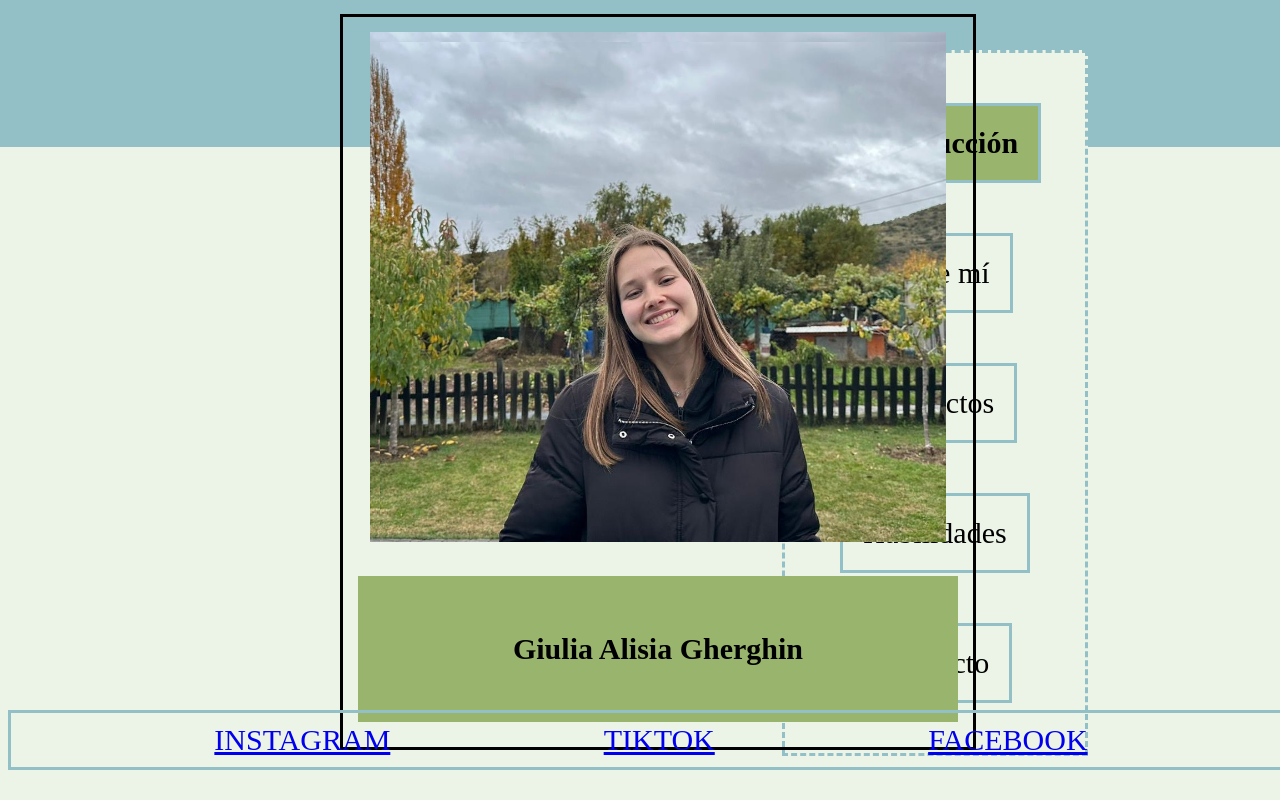
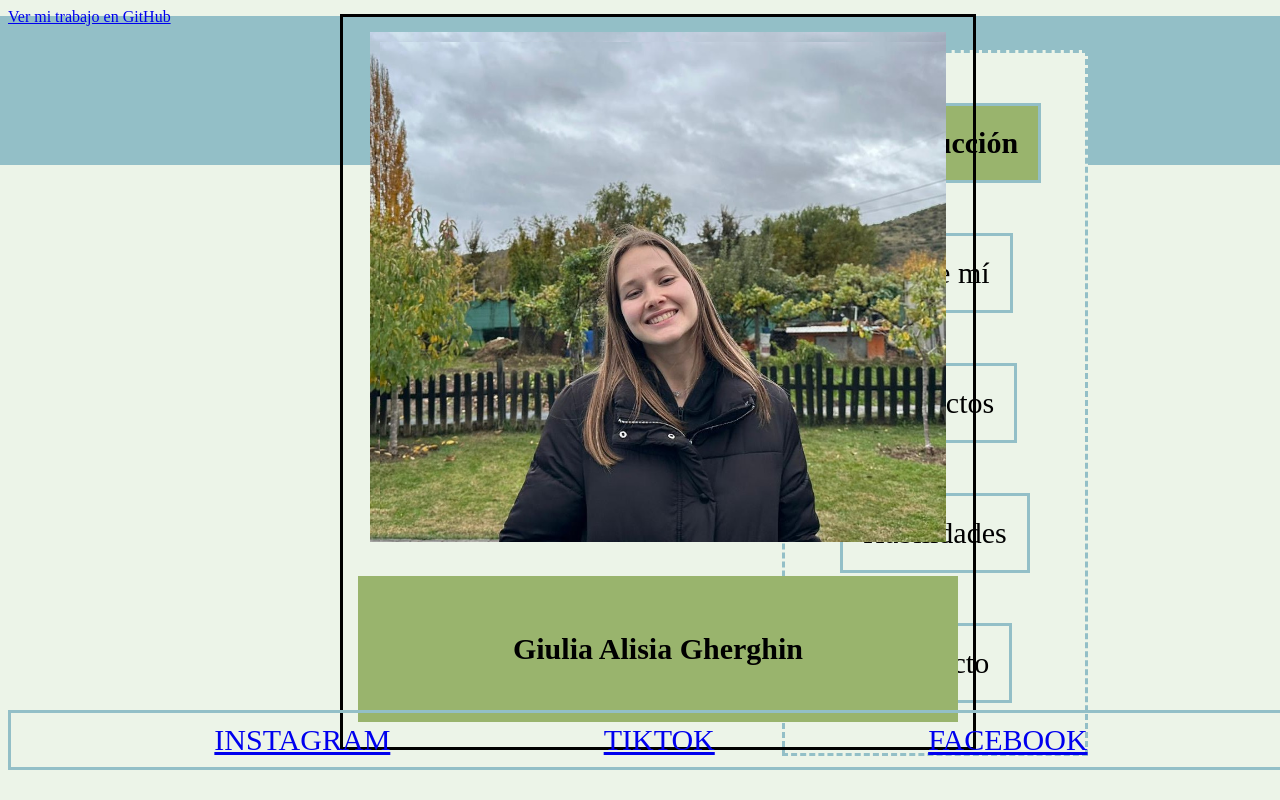
Before and after one commit to Giuliss07/PracticaRA2, a plain HTML site: page PRÁCTICA RA2/index.html in a window 1280 px wide. Drawn offline with Linux system fonts and the light colour scheme.

Commit message:
index.html

```diff
--- a/PRÁCTICA RA2/index.html
+++ b/PRÁCTICA RA2/index.html
@@ -6,6 +6,9 @@
     <meta name="viewport" content="width=device-width, initial-scale=1.0">
     <title>PracticaRA2</title>
     <link rel="stylesheet" href="./portfolio.css">
+    <a href="https://giuliss07.github.io/PracticaRA2/" target="_blank">
+    Ver mi trabajo en GitHub
+                            </a>
 </head>
 
 <body>
```
